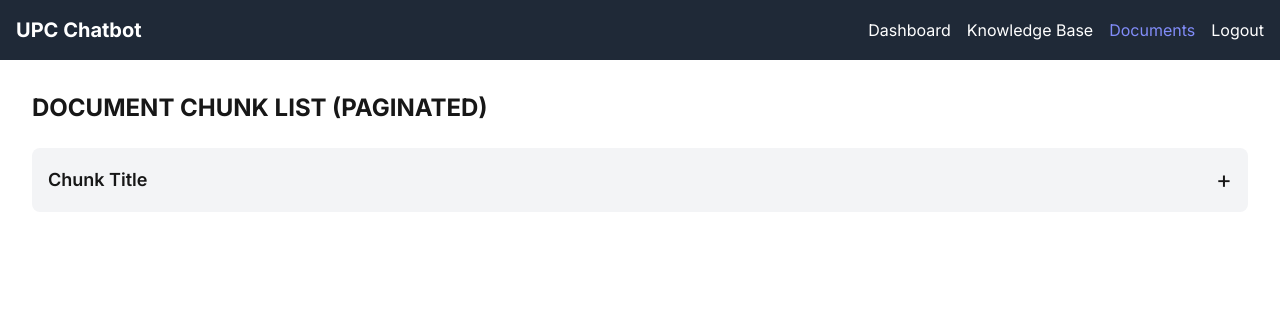
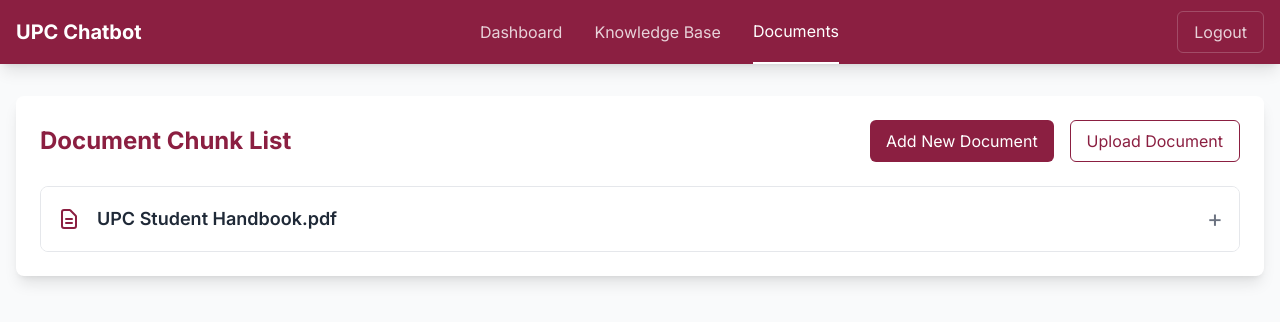
Before and after one commit to Panxi793/upc-chatbot-frontend, a Next.js app: page /admin/documents in a window 1280 px wide. Shown: the top 322 px of the page. Built offline with nearby package versions, Linux system fonts and the light colour scheme.

Commit message:
Designed the Document Chunks Page

```diff
--- a/src/app/admin/documents/page.tsx
+++ b/src/app/admin/documents/page.tsx
@@ -15,7 +15,7 @@ export default function DocumentListPage() {
     {
       id: 1,
       title: 'UPC Student Handbook.pdf',
-      content: 'Sample chunk text content...',
+      content: 'Chunk text chunk text chunk text chunk text chunk text chunk text chunk text chunk text chunk text chunk text chunk text chunk text chunk text chunk text chunk text chunk text chunk text chunk text chunk text chunk text chunk text chunk text chunk text chunk text chunk text chunk text chunk text chunk text chunk text chunk text',
       isExpanded: false,
     },
   ]);
@@ -29,26 +29,66 @@ export default function DocumentListPage() {
   };
 
   return (
-    <div className="min-h-screen flex flex-col">
+    <div className="min-h-screen flex flex-col bg-gray-50">
       <Navbar />
-      <div className="p-8">
-        <h1 className="text-2xl font-bold mb-6">DOCUMENT CHUNK LIST (PAGINATED)</h1>
+      <div className="container mx-auto px-4 py-8">
+        <div className="bg-white rounded-lg shadow-lg p-6">
+          <div className="flex items-center justify-between mb-6">
+            <h1 className="text-2xl font-bold text-up-maroon">Document Chunk List</h1>
+            <div className="flex space-x-4">
+              <button className="px-4 py-2 bg-up-maroon text-white rounded-md hover:bg-up-maroon-dark transition-colors duration-200">
+                Add New Document
+              </button>
+              <button className="px-4 py-2 border border-up-maroon text-up-maroon rounded-md hover:bg-up-maroon hover:text-white transition-colors duration-200">
+                Upload Document
+              </button>
+            </div>
+          </div>
 
           <div className="space-y-4">
             {chunks.map((chunk) => (
-            <div key={chunk.id} className="bg-gray-100 rounded-lg">
               <div
-                className="flex items-center justify-between p-4 cursor-pointer"
+                key={chunk.id}
+                className="border border-up-gray-200 rounded-lg overflow-hidden transition-all duration-200 hover:shadow-md"
+              >
+                <div
+                  className="flex items-center justify-between p-4 cursor-pointer bg-white hover:bg-up-gray-50"
                   onClick={() => toggleChunk(chunk.id)}
                 >
-                <h2 className="text-lg font-semibold">Chunk Title</h2>
-                <span className="text-2xl">
-                  {chunk.isExpanded ? '-' : '+'}
+                  <div className="flex items-center space-x-4">
+                    <div className="text-up-maroon">
+                      <svg
+                        xmlns="http://www.w3.org/2000/svg"
+                        className="h-6 w-6"
+                        fill="none"
+                        viewBox="0 0 24 24"
+                        stroke="currentColor"
+                      >
+                        <path
+                          strokeLinecap="round"
+                          strokeLinejoin="round"
+                          strokeWidth={2}
+                          d="M9 12h6m-6 4h6m2 5H7a2 2 0 01-2-2V5a2 2 0 012-2h5.586a1 1 0 01.707.293l5.414 5.414a1 1 0 01.293.707V19a2 2 0 01-2 2z"
+                        />
+                      </svg>
+                    </div>
+                    <h2 className="text-lg font-semibold text-up-gray-800">{chunk.title}</h2>
+                  </div>
+                  <span className="text-2xl text-up-gray-500 transform transition-transform duration-200">
+                    {chunk.isExpanded ? '−' : '+'}
                   </span>
                 </div>
                 {chunk.isExpanded && (
-                <div className="p-4 border-t border-gray-200">
-                  <p className="whitespace-pre-wrap">{chunk.content}</p>
+                  <div className="p-4 bg-up-gray-50 border-t border-up-gray-200">
+                    <p className="text-up-gray-700 whitespace-pre-wrap">{chunk.content}</p>
+                    <div className="mt-4 flex justify-end space-x-3">
+                      <button className="px-3 py-1 text-sm text-up-maroon hover:text-up-maroon-dark">
+                        Edit
+                      </button>
+                      <button className="px-3 py-1 text-sm text-red-600 hover:text-red-700">
+                        Delete
+                      </button>
+                    </div>
                   </div>
                 )}
               </div>
@@ -56,5 +96,6 @@ export default function DocumentListPage() {
           </div>
         </div>
       </div>
+    </div>
   );
 }
--- a/src/components/Navbar.tsx
+++ b/src/components/Navbar.tsx
@@ -7,47 +7,59 @@ export default function Navbar() {
   const pathname = usePathname();
 
   return (
-    <nav className="bg-gray-800 text-white p-4">
-      <div className="container mx-auto flex justify-between items-center">
-        <Link href="/dashboard" className="text-xl font-bold">
-          UPC Chatbot
+    <nav className="bg-up-maroon shadow-lg">
+      <div className="container mx-auto px-4">
+        <div className="flex justify-between items-center h-16">
+          <Link href="/dashboard" className="flex items-center space-x-3">
+            <span className="text-white text-xl font-bold">UPC Chatbot</span>
           </Link>
-        <div className="space-x-4">
+
+          <div className="hidden md:flex space-x-8">
             <Link
               href="/dashboard"
-            className={`hover:text-gray-300 ${
-              pathname === '/dashboard' ? 'text-indigo-400' : ''
-            }`}
+              className={`${
+                pathname === '/dashboard'
+                  ? 'text-white border-b-2 border-white'
+                  : 'text-white/80 hover:text-white hover:border-b-2 hover:border-white/50'
+              } transition-colors duration-200 h-16 flex items-center`}
             >
               Dashboard
             </Link>
             <Link
               href="/admin/knowledge-base"
-            className={`hover:text-gray-300 ${
-              pathname === '/admin/knowledge-base' ? 'text-indigo-400' : ''
-            }`}
+              className={`${
+                pathname === '/admin/knowledge-base'
+                  ? 'text-white border-b-2 border-white'
+                  : 'text-white/80 hover:text-white hover:border-b-2 hover:border-white/50'
+              } transition-colors duration-200 h-16 flex items-center`}
             >
               Knowledge Base
             </Link>
             <Link
               href="/admin/documents"
-            className={`hover:text-gray-300 ${
-              pathname === '/admin/documents' ? 'text-indigo-400' : ''
-            }`}
+              className={`${
+                pathname === '/admin/documents'
+                  ? 'text-white border-b-2 border-white'
+                  : 'text-white/80 hover:text-white hover:border-b-2 hover:border-white/50'
+              } transition-colors duration-200 h-16 flex items-center`}
             >
               Documents
             </Link>
+          </div>
+
+          <div className="flex items-center">
             <button
               onClick={() => {
                 // TODO: Implement logout logic
                 window.location.href = '/login';
               }}
-            className="hover:text-gray-300"
+              className="text-white/80 hover:text-white transition-colors duration-200 px-4 py-2 rounded-md border border-white/20 hover:border-white/40"
             >
               Logout
             </button>
           </div>
         </div>
+      </div>
     </nav>
   );
 }
--- a/tailwind.config.js
+++ b/tailwind.config.js
@@ -6,7 +6,23 @@ module.exports = {
     './src/app/**/*.{js,ts,jsx,tsx,mdx}',
   ],
   theme: {
-    extend: {},
+    extend: {
+      colors: {
+        'up-maroon': '#8B1F41',
+        'up-maroon-dark': '#6B1832',
+        'up-gray': {
+          100: '#F3F4F6',
+          200: '#E5E7EB',
+          300: '#D1D5DB',
+          400: '#9CA3AF',
+          500: '#6B7280',
+          600: '#4B5563',
+          700: '#374151',
+          800: '#1F2937',
+          900: '#111827',
+        },
+      },
+    },
   },
   plugins: [],
 }
```
Lines whose indentation alone changed are shown as unchanged.
